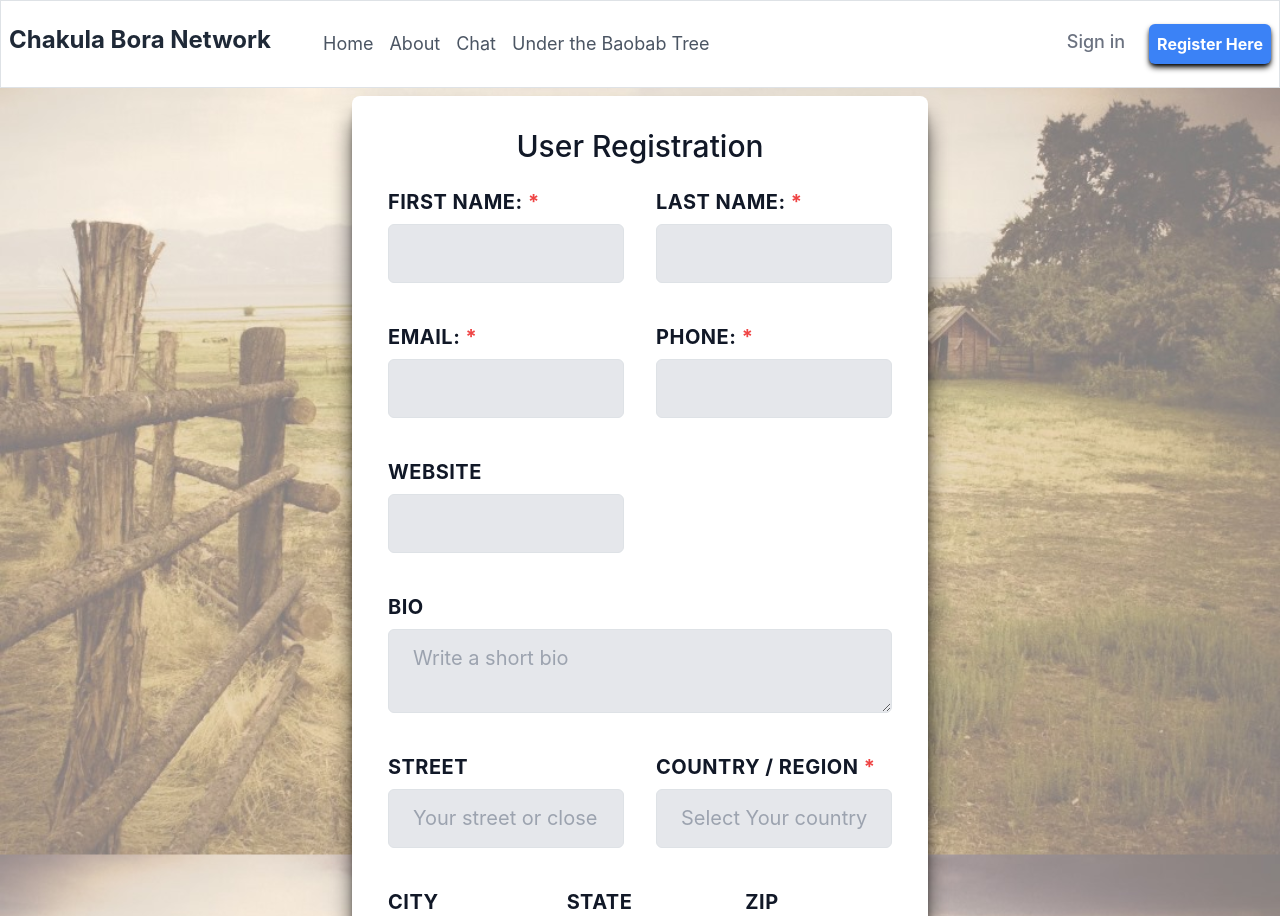
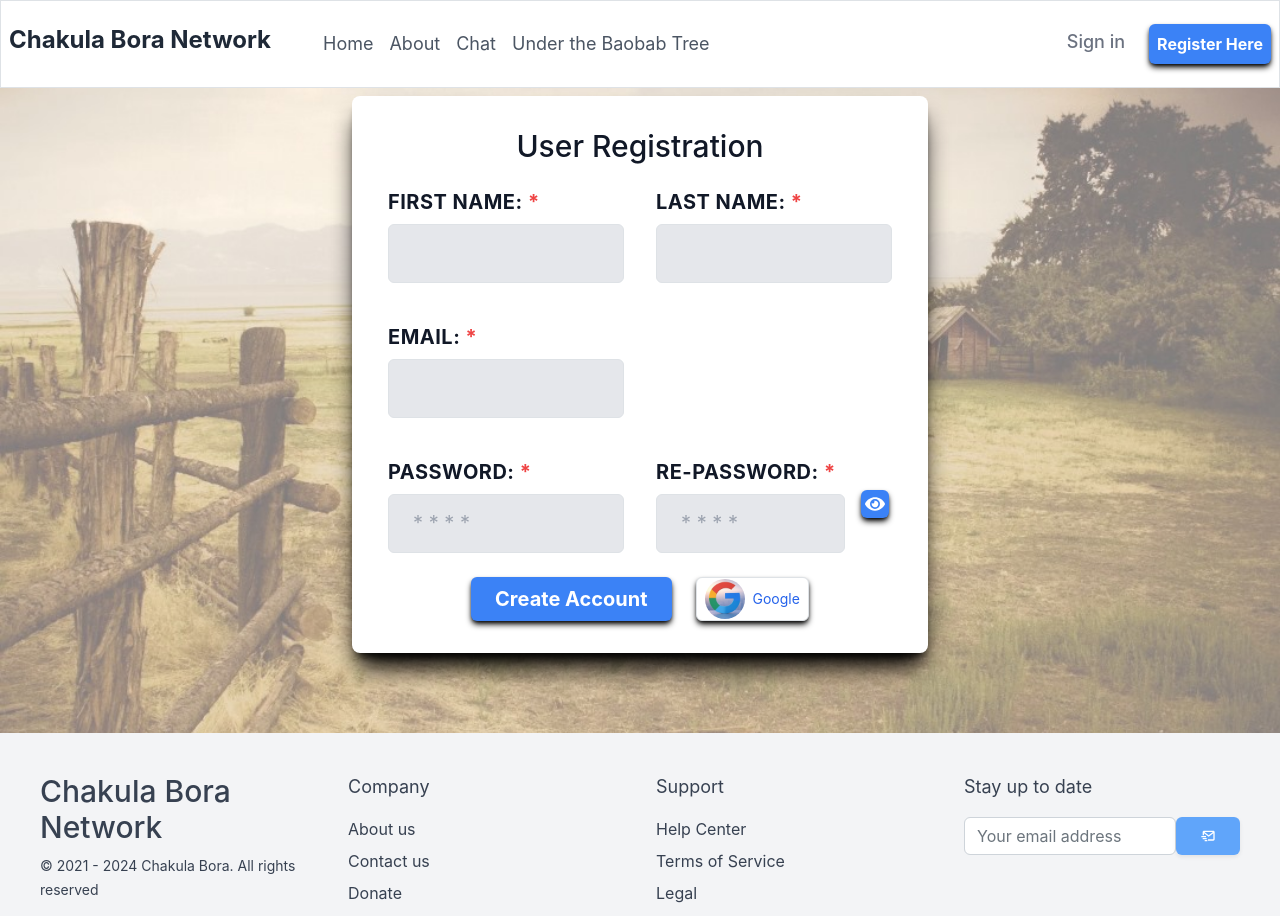
Before and after one commit to uchman005/chakulabora, a Next.js app: page /auth/signup in a window 1280 px wide. Shown: the top 916 px of the page. Built offline with nearby package versions, Linux system fonts and the light colour scheme.

Commit message:
Modified Auth

```diff
--- a/interface/index.ts
+++ b/interface/index.ts
@@ -4,6 +4,7 @@ export interface IUser {
   lname: string;
   email: string;
   bio?: string;
+  googleId?:string;
   phone?: string;
   role?: string;
   password?: string;
--- /dev/null
+++ b/lib/google.ts
@@ -0,0 +1,27 @@
+import { IUser } from "../interface";
+import { dbCon } from "../models";
+
+/**
+ * Handles saving or updating user data when signing in with Google.
+ * @param {Object} googleUser - The user data returned from Google authentication.
+ * @returns {Promise<IUser>} - The saved or updated user document.
+ */
+export default async function handleGoogleUser(googleUser: any) {
+  const { id, email, given_name } = googleUser;
+  const { User } = await dbCon();
+  let user = await User.findOne({ $or: [{ email }, { googleId: id }] });
+
+  if (user) {
+    user.fname = given_name;
+    user.googleId = id;
+    await user.save();
+  } else {
+    user = new User({
+      fname: given_name,
+      email,
+      googleId: id,
+    });
+    await user.save();
+  }
+  return user;
+}
--- a/models/User.ts
+++ b/models/User.ts
@@ -5,10 +5,11 @@ mongoose.Promise = global.Promise;
 
 const UserSchema: Schema = new Schema({
   fname: { type: String, required: true },
-  lname: { type: String, required: true },
+  lname: { type: String },
   email: { type: String, required: true, unique: true },
   bio: String,
-  password: { type: String, required: true },
+  password: { type: String },
+  googleId: { type: String },
   postal_code: String,
   country: String,
   street_address: String,
@@ -16,7 +17,7 @@ const UserSchema: Schema = new Schema({
   state: String,
   phone: String,
   website: String,
-  role: { type: String, required: true },
+  role: { type: String, required: true, default: "Community Member" },
   pv: { type: Number, default: 0 },
   resetPasswordToken: String,
   resetPasswordExpires: Date,
--- a/src/pages/api/auth/[...nextauth].ts
+++ b/src/pages/api/auth/[...nextauth].ts
@@ -1,8 +1,10 @@
 import CredentialsProvider from "next-auth/providers/credentials";
+import GoogleProvider from "next-auth/providers/google";
 import NextAuth from "next-auth/next";
 import { dbCon } from "../../../../models";
 import { NextAuthOptions } from "next-auth";
 import bcrypt from "bcrypt";
+import handleGoogleUser from "../../../../lib/google";
 // import SendMail from './../../../lib/send-mail';
 const authOptions: NextAuthOptions = {
   session: {
@@ -14,16 +16,9 @@ const authOptions: NextAuthOptions = {
   providers: [
     CredentialsProvider({
       type: "credentials",
-      // The name to display on the sign in form (e.g. "Sign in with...")
       name: "Chakulabora",
-      // `credentials` is used to generate a form on the sign in page.
-      // You can specify which fields should be submitted, by adding keys to the `credentials` object.
-      // e.g. domain, username, password, 2FA token, etc.
-      // You can pass any HTML attribute to the <input> tag through the object.
       credentials: {},
-
       async authorize(credentials, req) {
-        // Add logic here to look up the user from the credentials supplied
         const { User } = await dbCon();
         let user;
         if (req.body !== undefined) {
@@ -32,11 +27,10 @@ const authOptions: NextAuthOptions = {
             email: email,
           });
         }
-
-        // Any object returned will be saved in `user` property of the JWT
         if (user !== null && user !== undefined) {
-          // This function will be called anytime to send mails
-          if (await bcrypt.compare(req.body?.password, user.password as string)) {
+          if (
+            await bcrypt.compare(req.body?.password, user.password as string)
+          ) {
             return {
               id: `${user._id}`,
               email: `${user._id}`,
@@ -52,6 +46,15 @@ const authOptions: NextAuthOptions = {
         }
       },
     }),
+    GoogleProvider({
+      clientId: process.env.GOOGLE_CLIENT_ID as string,
+      clientSecret: process.env.GOOGLE_CLIENT_SECRET as string,
+      authorization: {
+        params: {
+          scope: "openid email profile",
+        },
+      },
+    }),
   ],
   pages: {
     signIn: "/auth/signin",
@@ -60,5 +63,46 @@ const authOptions: NextAuthOptions = {
     // error: "",
     // signOut: ""
   },
+  callbacks: {
+    async signIn({ account, profile }) {
+      if (!account) return false;
+      if (!profile) return false;
+      if (account.provider === "google") {
+        const googleUser = {
+          id: profile.sub,
+          email: profile.email,
+          given_name: profile.name,
+        };
+        await handleGoogleUser(googleUser);
+      }
+      return true;
+    },
+    async jwt({ token, user, account }) {
+      if (account && account.provider === "google") {
+        const { User } = await dbCon();
+        const dbUser = await User.findOne({
+          googleId: account.providerAccountId,
+        });
+        if (dbUser) {
+          token.id = dbUser._id.toString();
+        }
+      } else if (user) {
+        token.id = user.id;
+      }
+      return token;
+    },
+    async session({ session, token }) {
+      if (token.id) {
+        if (!session) {
+          return session;
+        }
+        if (!session.user) {
+          session.user = { email: token.id as string };
+        }
+        session.user.email = token.id as string;
+      }
+      return session;
+    },
+  },
 };
 export default NextAuth(authOptions);
--- a/src/pages/auth/signin.tsx
+++ b/src/pages/auth/signin.tsx
@@ -5,7 +5,8 @@ import { signIn, useSession } from 'next-auth/react';
 import Router from 'next/router'
 import { useColorModeValue, useToast } from '@chakra-ui/react';
 import Link from 'next/link';
-import { FaEyeSlash, FaEye } from 'react-icons/fa';
+import Image from 'next/image'
+import { FaEyeSlash, FaEye, FaGoogle } from 'react-icons/fa';
 export default function SignIn() {
   const { status } = useSession();
   useEffect(() => {
@@ -117,10 +118,27 @@ export default function SignIn() {
 
                     <Link className='text-blue-600' href={'/auth/forgotpassword'}>Forgot password?</Link>
                   </div>
+                <div className="flex justify-between max-w-[80%] md:max-w-[50%]">
                   <button
-                    className='text-white bg-blue-600 rounded p-2 hover:bg-blue-500 shadow-black shadow-md hover:shadow-sm active:shadow-lg'>
+                    className="text-white bg-blue-600 rounded py-2 px-4 hover:bg-blue-500 shadow-black shadow-md hover:shadow-sm active:shadow-lg h-10"
+                  >
                     Sign in
                   </button>
+                  <button
+                    className="bg-white border border-gray-300 text-blue-600 hover:bg-gray-100 rounded py-2 px-2 flex items-center space-x-2 shadow-black shadow-md hover:shadow-sm active:shadow-lg h-10"
+                    type="button"
+                    onClick={() => signIn("google", { redirect: false })}
+                  >
+                    <Image
+                      className="h-10 w-10 rounded-full"
+                      src="/google.jpg"
+                      width={24}
+                      height={24}
+                      alt="Google"
+                    />
+                    <span className="text-sm">Google</span>
+                  </button>
+                </div>
                   <div className='flex justify-between mt-2'>
                     <p>{"Don't have an account"}</p>
                     <Link className='text-blue-600' href="/auth/signup">Signup</Link>
@@ -129,7 +147,6 @@ export default function SignIn() {
               </div>
             </div>
           </form>
-
         </div>
       </div>
       <Footer />
--- a/src/pages/auth/signup.tsx
+++ b/src/pages/auth/signup.tsx
@@ -6,6 +6,7 @@ import Footer from "@/components/Footer";
 import axios from "axios";
 import { useRouter } from "next/router";
 import countriesList from "../../../utils/countries";
+import Image from "next/image";
 import { FaEye, FaEyeSlash, FaSpinner } from "react-icons/fa";
 import Required from "@/components/Required";
 
@@ -19,16 +20,8 @@ export default function Form() {
     fname: "",
     lname: "",
     email: "",
-    phone: "",
-    country: "",
-    bio: "",
     password: "",
-    repassword: "",
-    street_address: "",
-    city: "",
-    state: "",
-    postal_code: "",
-    website: "",
+    repassword: ""
   });
   const handleSubmit = async (e: FormEvent<HTMLFormElement>) => {
     e.preventDefault();
@@ -143,86 +136,6 @@ export default function Form() {
                 <input required className="appearance-none block w-full bg-gray-200 border border-gray-200 rounded py-3 px-4 mb-3 leading-tight focus:outline-none focus:bg-white focus:border-gray-500" id="email" type="email" placeholder={formData.email} name='email' value={formData.email} onChange={handleChange} />
               </div>
 
-              <div className="w-full md:w-1/2 px-3">
-                <label className="block uppercase tracking-wide font-bold mb-2" htmlFor="phone">
-                  Phone: <Required />
-                </label>
-                <input required className="appearance-none block w-full bg-gray-200 border border-gray-200 rounded py-3 px-4 leading-tight focus:outline-none focus:bg-white focus:border-gray-500" id="phone" type="text" placeholder={formData.phone} name='phone' value={formData.phone} onChange={handleChange} />
-              </div>
-            </div>
-            <div className="flex flex-wrap -mx-3 mb-6">
-              <div className="w-full md:w-1/2 px-3">
-                <label className="block uppercase tracking-wide font-bold mb-2" htmlFor="website">
-                  Website
-                </label>
-                <input className="appearance-none block w-full bg-gray-200 border border-gray-200 rounded py-3 px-4 mb-3 leading-tight focus:outline-none focus:bg-white focus:border-gray-500" id="website" type="text" placeholder={formData.website} name='website' value={formData.website} onChange={handleChange} />
-              </div>
-            </div>
-
-            <div className="flex flex-wrap -mx-3 mb-6">
-              <div className="w-full px-3">
-                <label className="block uppercase tracking-wide font-bold mb-2" htmlFor="bio">
-                  Bio
-                </label>
-
-                <textarea className="appearance-none block w-full bg-gray-200 border border-gray-200 rounded py-3 px-4 mb-3 leading-tight focus:outline-none focus:bg-white focus:border-gray-500" id="bio" name='bio' value={formData.bio} placeholder='Write a short bio' onChange={handleChange}>
-
-                </textarea>
-              </div>
-            </div>
-            <div className="flex flex-wrap -mx-3 mb-6">
-
-              <div className="w-full md:w-1/2 px-3">
-                <label className="block uppercase tracking-wide font-bold mb-2" htmlFor="street_address">
-                  Street
-                </label>
-                <input className="appearance-none block w-full bg-gray-200 border border-gray-200 rounded py-3 px-4 mb-3 leading-tight focus:outline-none focus:bg-white focus:border-gray-500" id="street_address" name='street_address' type="text" placeholder="Your street or close Landmark" value={formData.street_address} onChange={handleChange} />
-              </div>
-
-              <div className="w-full md:w-1/2 px-3">
-                <label className="block uppercase tracking-wide font-bold mb-2" htmlFor="country">
-                  Country / Region <Required />
-                </label>
-
-                <input
-                  list="country"
-                  id="country"
-                  required
-                  placeholder="Select Your country"
-                  className="appearance-none block w-full bg-gray-200 border border-gray-200 rounded py-3 px-4 leading-tight focus:outline-none focus:bg-white focus:border-gray-500"
-                  name="country"
-                  value={formData.country}
-                  onChange={handleChange}
-                />
-                <datalist id="country">
-                  {countriesList.map((item) => (
-                    <option value={item.name} key={item.code} />
-                  ))}
-                </datalist>
-              </div>
-            </div>
-            <div className="flex flex-wrap -mx-3 mb-2">
-              <div className="w-full md:w-1/3 px-3 mb-6 md:mb-0">
-                <label className="block uppercase tracking-wide font-bold mb-2" htmlFor="city">
-                  City
-                </label>
-                <input className="appearance-none block w-full bg-gray-200 border border-gray-200 rounded py-3 px-4 leading-tight focus:outline-none focus:bg-white focus:border-gray-500" id="city" type="text" placeholder="Your city" name='city' value={formData.city} onChange={handleChange} />
-              </div>
-              <div className="w-full md:w-1/3 px-3 mb-6 md:mb-0">
-                <label className="block uppercase tracking-wide font-bold mb-2" htmlFor="state">
-                  State
-                </label>
-                <div className="relative">
-                  <input className="block appearance-none w-full bg-gray-200 border border-gray-200 py-3 px-4 pr-8 rounded leading-tight focus:outline-none focus:bg-white focus:border-gray-500" id="state" type='text' placeholder='Your state' name='state' onChange={handleChange} value={formData.state} />
-                </div>
-              </div>
-              <div className="w-full md:w-1/3 px-3 mb-6 md:mb-0">
-                <label className="block uppercase tracking-wide font-bold mb-2" htmlFor="postal_code">
-                  Zip
-                </label>
-                <input className="appearance-none block w-full bg-gray-200 border border-gray-200 rounded py-3 px-4 leading-tight focus:outline-none focus:bg-white focus:border-gray-500" id="postal_code" type="text" placeholder="480" value={formData.postal_code} name='postal_code' onChange={handleChange} />
-              </div>
-
             </div>
             <div className="flex flex-wrap -mx-3 mb-4 mt-4">
               <div className="w-full md:w-1/2 px-3 mb-6 md:mb-0">
@@ -245,12 +158,25 @@ export default function Form() {
                 </div>
               </div>
             </div>
-            <div className="flex items-center justify-center mt-3">
+            <div className="flex items-center justify-center mt-3 gap-4">
 
               <button className="bg-blue-500 hover:bg-blue-700 text-white font-bold py-2 px-4 rounded min-w-[100px]  shadow-black shadow-md hover:shadow-sm active:shadow-lg" disabled={busy}>
-                {busy ? <FaSpinner className="animate-spin text-2xl" /> : "CREATE ACCOUNT"}
+                {busy ? <FaSpinner className="animate-spin text-2xl" /> : "Create Account"}
               </button>
-
+                <button
+                    className="bg-white border border-gray-300 text-blue-600 hover:bg-gray-100 rounded py-2 px-2 flex items-center space-x-2 shadow-black shadow-md hover:shadow-sm active:shadow-lg h-11"
+                    type="button"
+                    onClick={() => signIn("google", { callbackUrl: "/dashboard" })}
+                  >
+                    <Image
+                      className="h-10 w-10 rounded-full"
+                      src="/google.jpg"
+                      width={24}
+                      height={24}
+                      alt="Google"
+                    />
+                    <span className="text-sm">Google</span>
+                </button>
             </div>
           </form>
         </div>
--- a/src/pages/dashboard/setting.tsx
+++ b/src/pages/dashboard/setting.tsx
@@ -59,7 +59,7 @@ export default function Index() {
                 <title>Chakula Bora | Settings</title>
                 <meta name="description" content="Chakula Bora | Settings" />
             </Head>
-            <form onSubmit={handleSubmit} className="lg:ml-8 shadow rounded-lg p-8 w-full max-w-lg">
+            <form onSubmit={handleSubmit} className="lg:ml-8 shadow rounded-lg p-8 w-full max-w-lg mx-auto">
                 <p className='text-center text-3xl mb-6'>Edit Profile</p>
                 <div className="flex flex-wrap -mx-3 mb-6">
                     <div className="w-full md:w-1/2 px-3 mb-6 md:mb-0">
@@ -81,7 +81,7 @@ export default function Index() {
                         <label className="block uppercase tracking-wide text-gray-700 text-xs font-bold mb-2" htmlFor="email">
                             Email: <span className='text-red-400 italics'>*</span>
                         </label>
-                        <input required className="appearance-none block w-full bg-gray-200 text-gray-700 border border-gray-200 rounded py-3 px-4 mb-3 leading-tight focus:outline-none focus:bg-white focus:border-gray-500" id="email" type="email" placeholder={userData.email} name='email' value={userData.email} onChange={handleChange} />
+                        <input readOnly className="appearance-none block w-full bg-gray-200 text-gray-700 border border-gray-200 rounded py-3 px-4 mb-3 leading-tight focus:outline-none focus:bg-white focus:border-gray-500" id="email" type="email" placeholder={userData.email} name='email' defaultValue={userData.email} />
                     </div>
 
                     <div className="w-full md:w-1/2 px-3">
@@ -203,7 +203,7 @@ export default function Index() {
                         variant: "top-accent",
                     });
                 }
-            }} className="lg:ml-8 shadow rounded-lg p-8 w-full max-w-lg my-10">
+            }} className="lg:ml-8 shadow rounded-lg p-8 w-full max-w-lg my-10 mx-auto">
                 <p className='text-center text-3xl mb-6'>Edit Password</p>
                 <div className="flex flex-wrap -mx-3 mb-6">
                     <div className="w-full  px-3 mb-6 md:mb-0">
```
Also changed, not shown: public/google.jpg (added).
